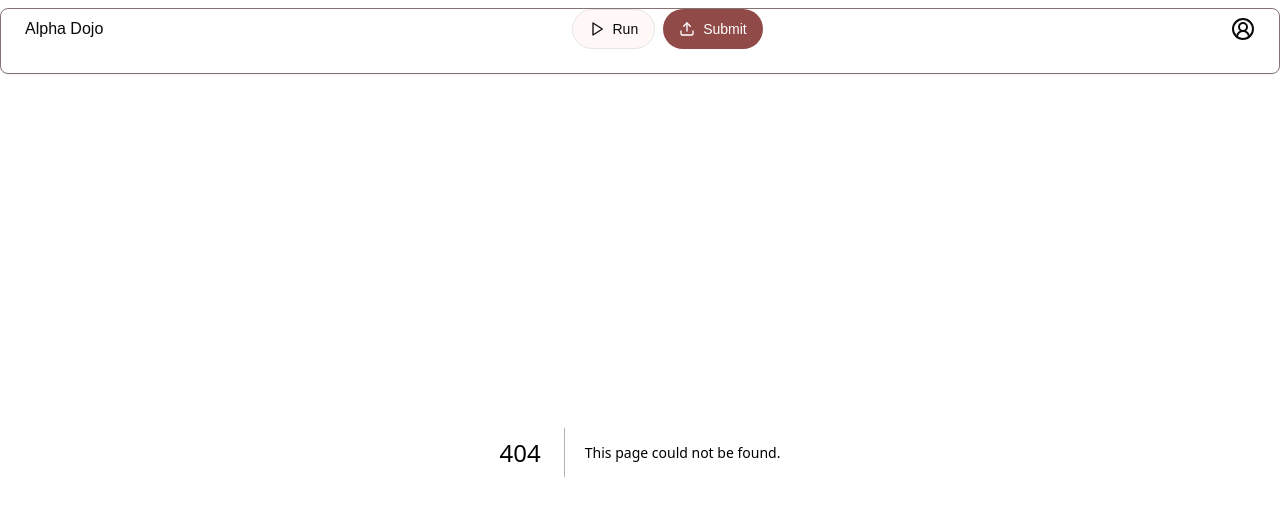
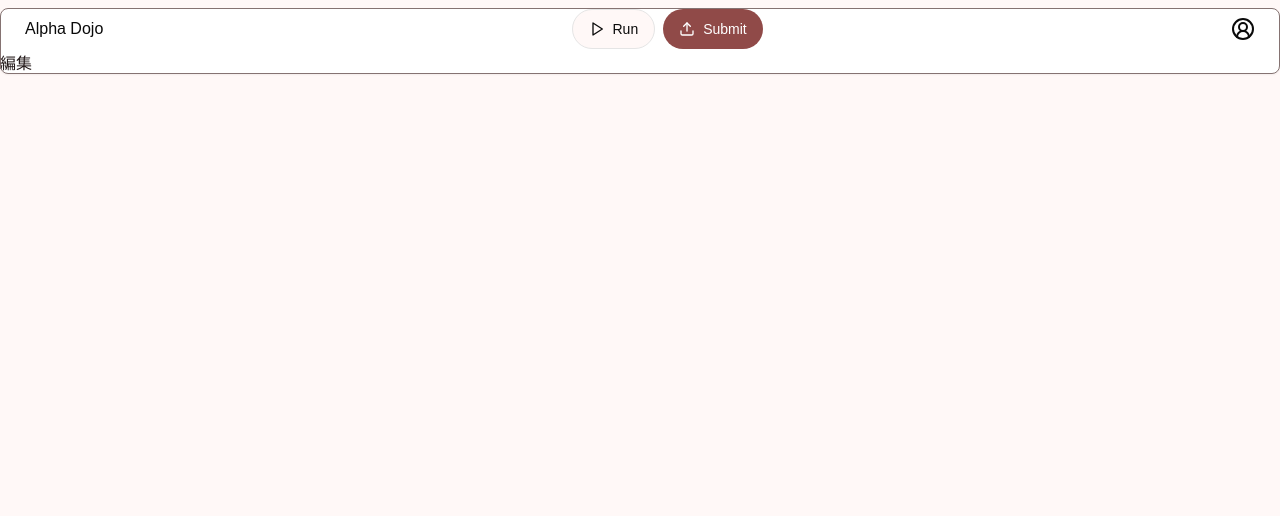
Before and after one commit to Greek-Academy/alpha-dojo-v2, a Next.js app: page / in a window 1280 px wide. Before the commit this address had no page. Shown: the top 516 px of the page. Built offline with nearby package versions, Linux system fonts and the light colour scheme.

Commit message:
add: ホームページを作成

```diff
--- /dev/null
+++ b/app/page.tsx
@@ -0,0 +1,9 @@
+import Link from "next/link";
+
+export default function Home() {
+  return (
+    <div>
+        <Link href="/submissions/1/edit">編集</Link>
+    </div>
+  );
+}
```
